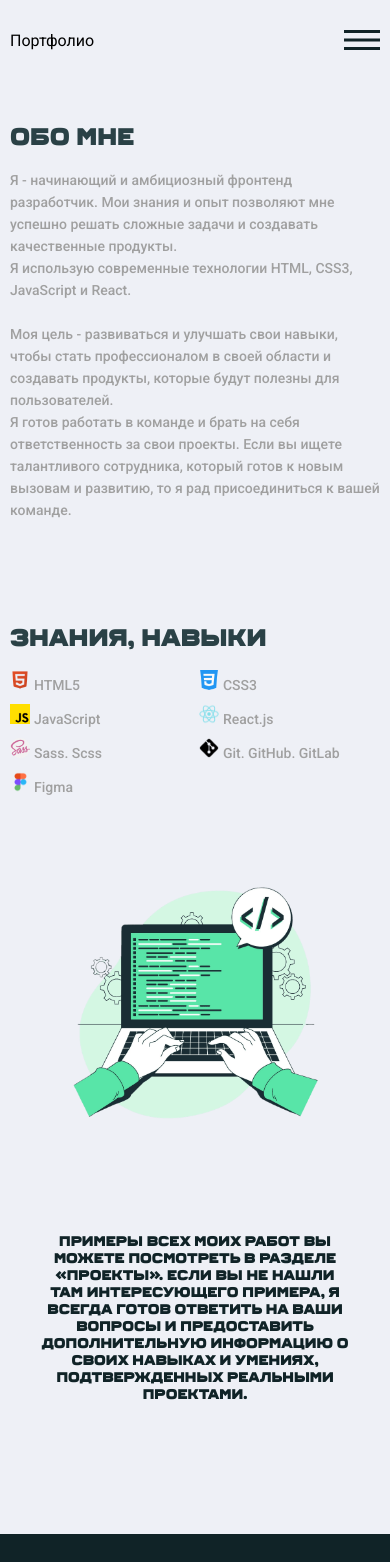
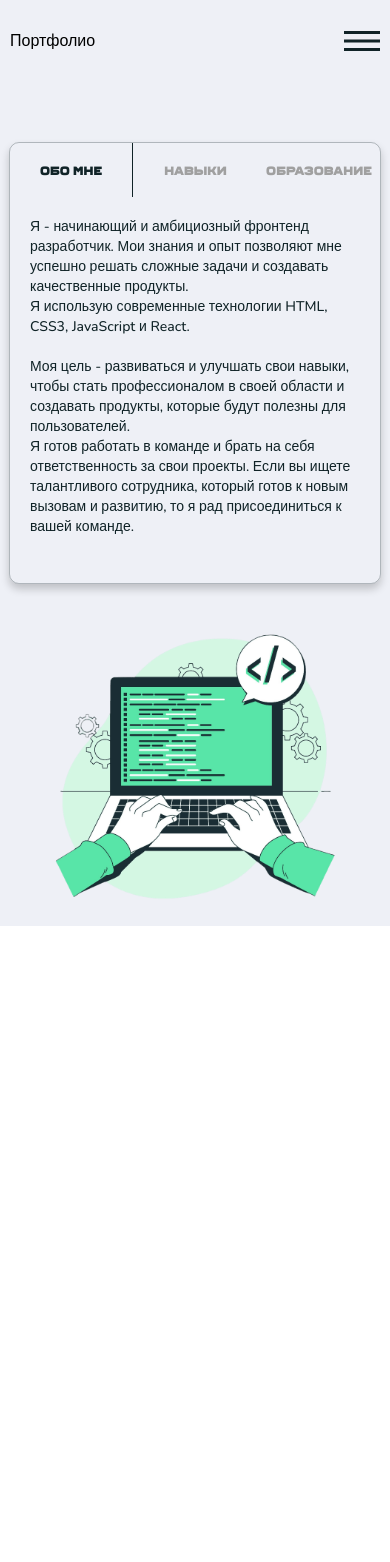
Before and after one commit to KivaVlad/React-Portfolio, a React (Create React App) app: page /#/about in a window 390 px wide. Shown: the top 1562 px of the page. After the commit the page ends 926 px from the top, so only its background shows below. Built offline with nearby package versions, Linux system fonts and the light colour scheme.

Commit message:
update about page

```diff
--- a/public/index.html
+++ b/public/index.html
@@ -26,7 +26,7 @@
     -->
     <link rel="preconnect" href="https://fonts.googleapis.com">
     <link rel="preconnect" href="https://fonts.gstatic.com" crossorigin>
-    <link href="https://fonts.googleapis.com/css2?family=Roboto:wght@400;500&display=swap" rel="stylesheet">
+    <link href="https://fonts.googleapis.com/css2?family=Nunito:wght@400;500&display=swap" rel="stylesheet">
   </head>
   <body>
     <noscript>You need to enable JavaScript to run this app.</noscript>
--- a/src/index.scss
+++ b/src/index.scss
@@ -11,7 +11,8 @@
 
 body {
   	margin: 0;
-	font-family: 'Roboto', sans-serif;
+	font-family: 'Nunito', sans-serif;
+	font-weight: 500;
 	scrollbar-width: 10px;
 	scrollbar-color: #9d9d9d;
 }
--- a/src/pages/AboutPage/About.jsx
+++ b/src/pages/AboutPage/About.jsx
@@ -1,3 +1,5 @@
+import { useState } from "react";
+
 import { HeaderBurger } from "../../components/HeaderBurger/HeaderBurger";
 import { Link } from "react-router-dom";
 import "./about.scss";
@@ -9,11 +11,14 @@ import jsIcon from "../../assets/images/icons/js-icon.png";
 import reactIcon from "../../assets/images/icons/react-icon.png";
 import sassIcon from "../../assets/images/icons/sass-icon.png";
 import gitIcon from "../../assets/images/icons/git-icon.png";
-import figmaIcon from "../../assets/images/icons/figma-icon.png";
 import cvIcom from "../../assets/images/icons/cv.png";
 
 
 const About = () => {
+    const [about, setAbout] = useState(true);
+    const [skills, setSkills] = useState(false);
+    const [education, setEducation] = useState(false);
+
 
     return(
         <section className="about">
@@ -34,25 +39,80 @@ const About = () => {
 
                 <div className="about_main">
 
-                    <div className="about_main_text_container">
-                        <h1 className="about_title">Обо мне</h1>
+                    <div className="about_task">
+                        <div className="about_header_task">
+
+                            <div className={about ? "header_nav_task_active" : "header_nav_task"}
+                                onClick={() => {
+                                    setAbout(true);
+                                    setSkills(false);
+                                    setEducation(false);
+                                }}
+                            >
+                                Обо мне
+                            </div>
+
+                            <div className={skills ? "header_nav_task_active" : "header_nav_task"}
+                                onClick={() => {
+                                    setAbout(false);
+                                    setSkills(true);
+                                    setEducation(false);
+                                }}
+                            >
+                                Навыки
+                            </div>
+
+                            <div className={education ? "header_nav_task_active" : "header_nav_task"}
+                                onClick={() => {
+                                    setAbout(false);
+                                    setSkills(false);
+                                    setEducation(true);
+                                }}
+                            >
+                                Образование
+                            </div>
+
+                        </div>
+
+                        <div className="about_main_task">
+                            <div className={about ? "main_task_about_active" : "main_task_about"}>
                                 <div className="about_subtitle">
                                     Я - начинающий и амбициозный фронтенд разработчик. Мои знания и опыт позволяют мне успешно решать сложные задачи и создавать качественные продукты.<br/>
                                     Я использую современные технологии HTML, CSS3, JavaScript и React.<br/><br/>
                                     Моя цель - развиваться и улучшать свои навыки, чтобы стать профессионалом в своей области и создавать продукты, которые будут полезны для пользователей.<br/>
                                     Я готов работать в команде и брать на себя ответственность за свои проекты. Если вы ищете талантливого сотрудника, который готов к новым вызовам и развитию, то я рад присоединиться к вашей команде.
                                 </div>
+                            </div>
 
-                        <div className="about_main_skills">
-                            <h1 className="about_title">Знания, навыки</h1>
+                            <div className={skills ? "main_task_skills_active" : "main_task_skills"}>
+                                <div className="skills_title">Основные навыки:</div>
                                 <div className="about_skills_container">
                                     <div className="skills_span_container"><img src={htmlIcon}/> <span>HTML5</span></div>
                                     <div className="skills_span_container"><img src={cssIcon}/> <span>CSS3</span></div>
                                     <div className="skills_span_container"><img src={jsIcon}/> <span>JavaScript</span></div>
                                     <div className="skills_span_container"><img src={reactIcon}/> <span>React.js</span></div>
                                     <div className="skills_span_container"><img src={sassIcon}/> <span>Sass. Scss</span></div>
-                                <div className="skills_span_container"><img src={gitIcon}/> <span>Git. GitHub. GitLab</span></div>
-                                <div className="skills_span_container"><img src={figmaIcon}/> <span>Figma</span></div>
+                                    <div className="skills_span_container"><img src={gitIcon}/> <span>Git. GitHub</span></div>
+                                </div>
+                                <div className="skills_title">Дополнительно:</div>
+                                <div className="skills_subtitle">
+                                    - Опыт работы с Axios, Redux, REST API;<br/>
+                                    - Опыт работы с библиотеками React (react-router-dom, react-hook-form, react-framer-motion и др)<br/>
+                                    - Знание основных принципов проектирования пользовательских интерфейсов;<br/>
+                                    - Стремление к самообразованию и развитию профессиональных навыков;<br/>
+                                </div>
+                            </div>
+
+                            <div className={education ? "main_task_education_active" : "main_task_education"}>
+                                <div className="education_container">
+                                    <div className="skills_title">SkillFactory</div>
+                                    <div className="skillseducation_subtitle">
+                                        <span>Специализация:</span> Frontend разработчик<br/>
+                                        <span>Период обучения:</span> 26.09.2022 - 14.06.2023<br/>
+                                        <span>Изучил:</span> HTML5, CSS3, JavaScript, Git, GitHub, npm, Gulp, Sass, Scss, React.js<br/>
+                                        <span>Сертификат:</span> <Link target="blank" to="https://disk.yandex.ru/i/1VTKxMfmIF6sJA"> Открыть</Link>
+                                    </div>
+                                </div>
                             </div>
                         </div>
 
@@ -66,17 +126,6 @@ const About = () => {
 
             </div>
 
-            <div className="about_down_section">
-                <h2 className="about_down_section_title">
-                    Примеры всех моих работ вы можете посмотреть в разделе «Проекты».
-                    Если вы не нашли там интересующего примера, я всегда готов ответить на ваши вопросы и предоставить дополнительную информацию о своих навыках и умениях, подтвержденных реальными проектами.
-                </h2>
-            </div>
-
-            <div className="about_footer">
-                <h3 className="about_footer_text">Сертификат, подтверждающий квалификацию</h3>
-                <Link target="_blank" to="https://disk.yandex.ru/i/1VTKxMfmIF6sJA"><img src={cvIcom} alt="cv" className="about_footer_icon"/></Link>
-            </div>
         </section>
     )
 }
--- a/src/pages/AboutPage/about.scss
+++ b/src/pages/AboutPage/about.scss
@@ -1,5 +1,6 @@
 .about {
     background-color: hsl(225, 33%, 95%);
+    height: 100vh;
 }
 
 .about_header {
@@ -31,37 +32,102 @@
 }
 
 .about_main {
-    margin: 60px 0 120px 0;
+    margin-top: 40px;
+    display: flex;
+    justify-content: space-between;
+}
+
+.about_task {
+    width: 55%;
+    height: 520px;
+    border-radius: 10px;
+    border: 1px solid #10232747;
+    box-shadow: 0 5px 8px rgba(0, 0, 0, .2);
+}
+
+.about_header_task {
     display: flex;
     align-items: center;
     justify-content: space-between;
 }
 
-.about_main_text_container {
-    width: 40%;
+.header_nav_task {
+    font-family: 'Ferry', sans-serif;
+    font-size: 20px;
+    color: #A0A0A0;
+    padding: 20px 0;
+    width: 33%;
+    text-align: center;
+    cursor: pointer;
 }
 
-.about_title {
+.header_nav_task_active {
     font-family: 'Ferry', sans-serif;
-    font-size: 32px;
-    color: #2A4146;
+    font-size: 20px;
+    color: #102327;
+    text-align: center;
+    border-left: 1px solid #102327;
+    border-right: 1px solid #102327;
+    width: 33%;
+    padding: 20px 0;
+    transition: .2s ease;
+    cursor: pointer;
+
+    &:first-child{
+        border-left: none;
+    }
+
+    &:last-child {
+        border-right: none;
+    }
+}
+
+.about_main_task {
+    padding: 60px 30px;
+}
+
+.main_task_about {
+    display: none;
+}
+
+.main_task_about_active {
+    display: block;
+    transition: .2s ease;
 }
 
 .about_subtitle {
     font-weight: 500;
-    font-size: 16px;
-    line-height: 22px;
-    color: #A0A0A0;
+    font-size: 20px;
+    line-height: 26px;
+    color: #102327;
 }
 
-.about_main_skills {
-    margin-top: 100px;
+.main_task_skills {
+    display: none;
+}
+
+.main_task_skills_active {
+    display: block;
+    transition: .2s ease;
+}
+
+.skills_title {
+    font-family: 'Ferry', sans-serif;
+    font-size: 20px;
+    color: #102327;
 }
 
 .about_skills_container {
     display: grid;
-    grid-template-columns: repeat(2, 1fr);
-    gap: 8px;
+    grid-template-columns: repeat(3, 1fr);
+    gap: 14px;
+    margin: 20px 0 60px 0;
+
+    .skills_span_container {
+        display: flex;
+        align-items: center;
+        gap: 8px;
+    }
 
     img{
         width: 25px;
@@ -72,12 +138,43 @@
         font-weight: 500;
         font-size: 16px;
         line-height: 22px;
-        color: #A0A0A0;
+        color: #102327;
+    }
+}
+
+.skills_subtitle {
+    margin-top: 15px;
+    font-size: 18px;
+    font-weight: 500;
+    color: #102327;
+}
+
+.main_task_education {
+    display: none;
+}
+
+.main_task_education_active {
+    display: block;
+    transition: .2s ease;
+}
+
+.education_container {
+    margin-bottom: 40px;
+}
+
+.skillseducation_subtitle {
+    margin-top: 15px;
+    font-size: 18px;
+    font-weight: 500;
+    color: #A0A0A0;
+
+    span{
+        color: #102327;
     }
 }
 
 .about_main_image {
-    width: 50%;
+    width: 40%;
 
     img{
         width: 100%;
@@ -85,96 +182,33 @@
     }
 }
 
-.about_down_section {
-    display: flex;
-    align-items: center;
-    justify-content: center;
-    margin-bottom: 120px;
-}
+@media screen and (max-width: 1200px) {
+    .header_nav_task {
+        font-size: 18px;
+    }
 
-.about_down_section_title {
-    width: 60%;
-    text-align: center;
-    font-family: 'Ferry', sans-serif;
-    font-size: 22px;
-    color: #102327;
-}
-
-.about_footer {
-    display: flex;
-    align-items: center;
-    justify-content: center;
-    gap: 20px;
-    padding: 15px 0;
-    background-color: #102327;
-}
-
-.about_footer_text {
-    font-family: 'Ferry', sans-serif;
-    font-size: 14px;
-    color: hsl(225, 33%, 95%);
-}
-
-.about_footer_icon {
-    width: 30px;
-}
-
-@media screen and (max-width: 1100px) {
-    .about_title {
-        font-size: 28px;
+    .header_nav_task_active {
+        font-size: 18px;
     }
 
     .about_subtitle {
-        font-size: 14px;
+        font-size: 18px;
         line-height: 22px;
     }
-}
 
-@media screen and (max-width: 850px) {
-    .about_nav {
-        display: none;
-    }
-
-    .about_nav_burger {
-        display: block;
-    }
-
-    .about_main {
-        margin: 60px 0 120px 0;
-        display: flex;
-        flex-direction: column;
-        align-items: center;
-        justify-content: space-between;
-    }
-
-    .about_main_text_container {
-        width: 100%;
-    }
-
-    .about_main_image {
-        margin-top: 80px;
-        width: 70%;
+    .skills_title {
+        font-size: 18px;
     }
 
     .about_skills_container {
-        width: 50%;
-    }
-}
+        gap: 14px;
+        margin: 20px 0 40px 0;
 
-@media screen and (max-width: 600px) {
-    .about_title {
-        font-size: 24px;
-    }
-
-    .about_main {
-        margin: 20px 0 80px 0;
-    }
-
-    .about_skills_container {
-        display: grid;
-        grid-template-columns: repeat(3, 1fr);
-        width: 100%;
-        gap: 8px;
+        .skills_span_container {
+            display: flex;
+            align-items: center;
+            gap: 8px;
+        }
 
         img{
             width: 20px;
@@ -186,32 +220,142 @@
         }
     }
 
-    .about_down_section_title {
-        width: 80%;
-        font-size: 18px;
+    .skills_subtitle {
+        font-size: 16px;
     }
 
-    .about_footer_text {
-        font-size: 12px;
+    .skillseducation_subtitle {
+        font-size: 16px;
+    }
+}
+
+@media screen and (max-width: 1000px) {
+    .about {
+        height: 100%;
+    }
+
+    .about_main_image{
+        width: 80%;
+    }
+
+    .about_task {
+        width: 80%;
+        height: 500px;
+    }
+
+    .about_main {
+        margin-top: 60px;
+        display: flex;
+        flex-direction: column;
+        align-items: center;
+        justify-content: center;
+        gap: 40px;
+    }
+}
+
+@media screen and (max-width: 850px) {
+    .about_nav_burger {
+        display: block;
+    }
+
+    .about_nav {
+        display: none;
+    }
+}
+
+@media screen and (max-width: 600px) {
+    .about_task {
+        width: 100%;
+        height: 460px;
+    }
+
+    .about_main_task {
+        padding: 30px 20px;
+    }
+
+    .header_nav_task {
+        font-size: 16px;
+    }
+
+    .header_nav_task_active {
+        font-size: 16px;
+    }
+
+    .about_subtitle {
+        font-size: 16px;
+        line-height: 22px;
+    }
+
+    .skills_title {
+        font-size: 16px;
+    }
+
+    .skills_subtitle {
+        font-size: 14px;
+    }
+
+    .skillseducation_subtitle {
+        font-size: 14px;
     }
 }
 
 @media screen and (max-width: 500px) {
-    .about_skills_container {
-        grid-template-columns: repeat(2, 1fr);
+    .about_task {
+        height: 440px;
     }
 
-    .about_down_section_title {
+    .header_nav_task {
         font-size: 14px;
     }
 
-    .about_footer {
-        gap: 10px;
+    .header_nav_task_active {
+        font-size: 14px;
     }
 
-    .about_footer_text {
-        width: 60%;
-        text-align: center;
+    .about_subtitle {
+        font-size: 14px;
+        line-height: 20px;
     }
 
+    .skills_title {
+        font-size: 14px;
+    }
+
+    .about_skills_container {
+        gap: 10px;
+        margin: 20px 0 40px 0;
+
+        .skills_span_container {
+            display: flex;
+            align-items: center;
+            gap: 8px;
+        }
+
+        img{
+            width: 16px;
+            height: 16px;
+        }
+
+        span {
+            font-size: 12px;
+        }
+    }
+
+    .skills_subtitle {
+        font-size: 14px;
+    }
 }
+
+@media screen and (max-width: 450px) {
+    .about_main_task {
+        padding: 20px;
+    }
+
+    .header_nav_task {
+        font-size: 12px;
+    }
+
+    .header_nav_task_active {
+        font-size: 12px;
+    }
+}
--- a/src/pages/ProjectsPage/projects.scss
+++ b/src/pages/ProjectsPage/projects.scss
@@ -70,7 +70,7 @@
     display: flex;
     flex-direction: column;
     justify-content: space-between;
-    border-radius: 20px;
+    border-radius: 10px;
     border: 1px solid #10232747;
     box-shadow: 0 5px 8px rgba(0, 0, 0, .2);
     cursor: pointer;
@@ -84,7 +84,7 @@
 .projects_image {
     width: 100%;
     height: auto;
-    border-radius: 20px 20px 0 0;
+    border-radius: 10px 10px 0 0;
 }
 
 .projects_card_text {
@@ -138,7 +138,7 @@
     padding: 4px 32px;
     color: #102327;
     border: 1px solid #102327;
-    border-radius: 10px;
+    border-radius: 8px;
     transition: .2s ease;
 
     &:hover{
```
Lines whose indentation alone changed are shown as unchanged.
